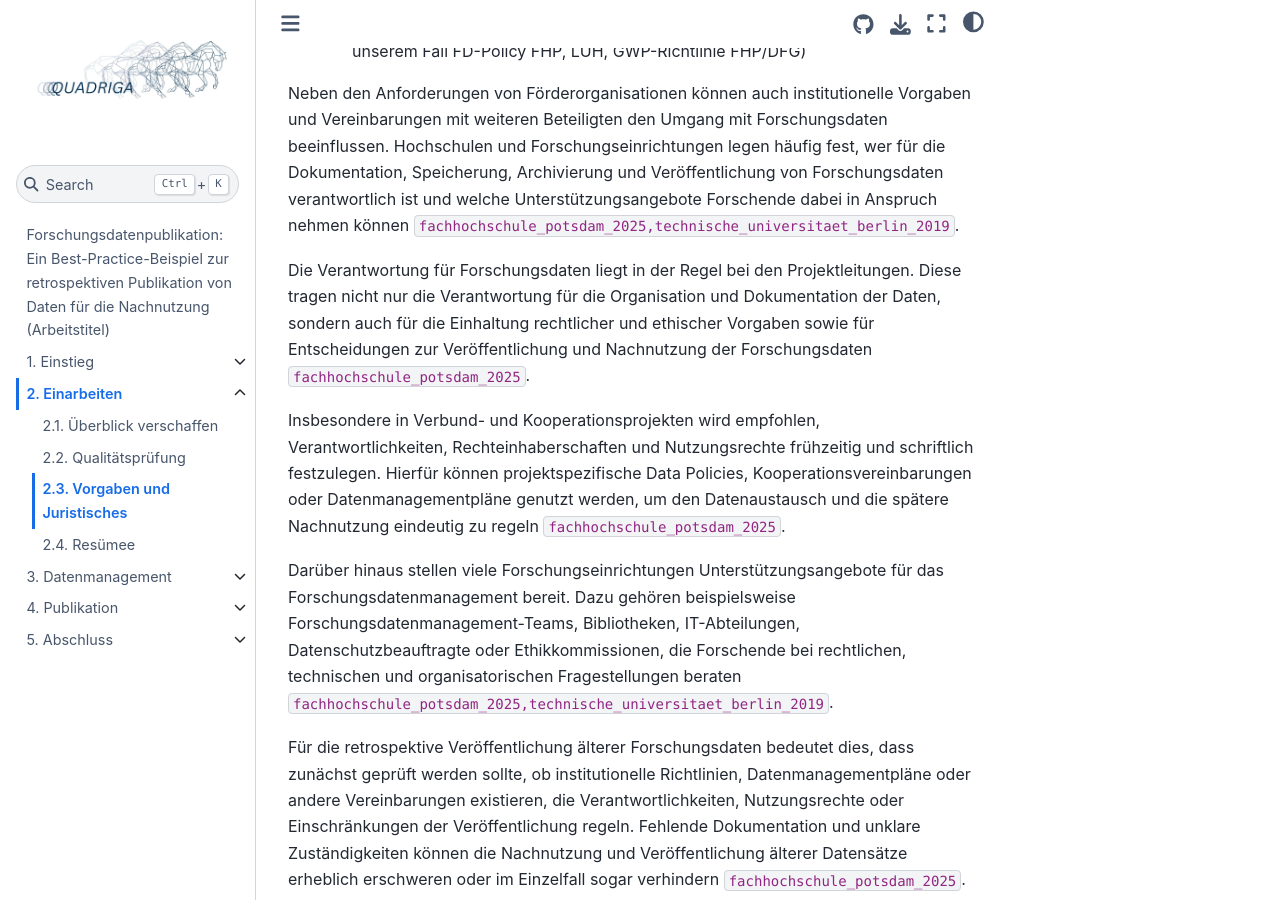
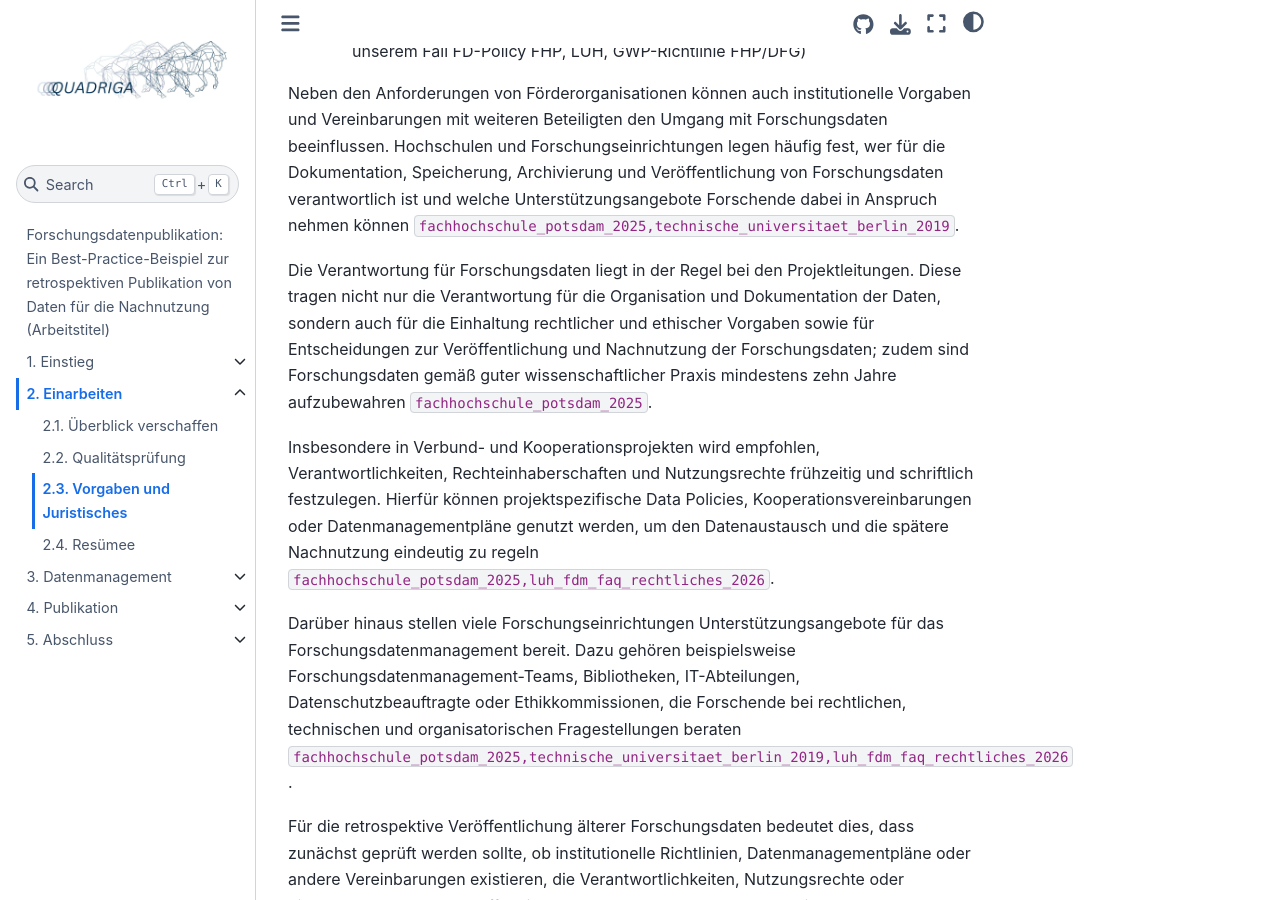
Before and after one commit to quadriga-dk/Tabelle-Fallstudie-4, a Jupyter Book: the page built from Kapitel2_Einarbeiten/vorgaben.md, in a window 1280 px wide and 900 px high, scrolled down 2681 px. Built offline with Jupyter Book 1.0.4 settings and Sphinx 7.4.7 and the Sphinx Book theme 1.1.4, drawn with Linux system fonts in a browser that asks for light colours; cross-references to code outside the pages are shown as plain code.

Commit message:
Update Vorgaben von Dritten

```diff
--- a/Kapitel2_Einarbeiten/vorgaben.md
+++ b/Kapitel2_Einarbeiten/vorgaben.md
@@ -56,11 +56,11 @@ Für die retrospektive Veröffentlichung älterer Forschungsdaten bedeutet dies,
 
 Neben den Anforderungen von Förderorganisationen können auch institutionelle Vorgaben und Vereinbarungen mit weiteren Beteiligten den Umgang mit Forschungsdaten beeinflussen. Hochschulen und Forschungseinrichtungen legen häufig fest, wer für die Dokumentation, Speicherung, Archivierung und Veröffentlichung von Forschungsdaten verantwortlich ist und welche Unterstützungsangebote Forschende dabei in Anspruch nehmen können {cite}`fachhochschule_potsdam_2025,technische_universitaet_berlin_2019`.
 
-Die Verantwortung für Forschungsdaten liegt in der Regel bei den Projektleitungen. Diese tragen nicht nur die Verantwortung für die Organisation und Dokumentation der Daten, sondern auch für die Einhaltung rechtlicher und ethischer Vorgaben sowie für Entscheidungen zur Veröffentlichung und Nachnutzung der Forschungsdaten {cite}`fachhochschule_potsdam_2025`.
+Die Verantwortung für Forschungsdaten liegt in der Regel bei den Projektleitungen. Diese tragen nicht nur die Verantwortung für die Organisation und Dokumentation der Daten, sondern auch für die Einhaltung rechtlicher und ethischer Vorgaben sowie für Entscheidungen zur Veröffentlichung und Nachnutzung der Forschungsdaten; zudem sind Forschungsdaten gemäß guter wissenschaftlicher Praxis mindestens zehn Jahre aufzubewahren {cite}`fachhochschule_potsdam_2025`.
 
-Insbesondere in Verbund- und Kooperationsprojekten wird empfohlen, Verantwortlichkeiten, Rechteinhaberschaften und Nutzungsrechte frühzeitig und schriftlich festzulegen. Hierfür können projektspezifische Data Policies, Kooperationsvereinbarungen oder Datenmanagementpläne genutzt werden, um den Datenaustausch und die spätere Nachnutzung eindeutig zu regeln {cite}`fachhochschule_potsdam_2025`.
+Insbesondere in Verbund- und Kooperationsprojekten wird empfohlen, Verantwortlichkeiten, Rechteinhaberschaften und Nutzungsrechte frühzeitig und schriftlich festzulegen. Hierfür können projektspezifische Data Policies, Kooperationsvereinbarungen oder Datenmanagementpläne genutzt werden, um den Datenaustausch und die spätere Nachnutzung eindeutig zu regeln {cite}`fachhochschule_potsdam_2025,luh_fdm_faq_rechtliches_2026`.
 
-Darüber hinaus stellen viele Forschungseinrichtungen Unterstützungsangebote für das Forschungsdatenmanagement bereit. Dazu gehören beispielsweise Forschungsdatenmanagement-Teams, Bibliotheken, IT-Abteilungen, Datenschutzbeauftragte oder Ethikkommissionen, die Forschende bei rechtlichen, technischen und organisatorischen Fragestellungen beraten {cite}`fachhochschule_potsdam_2025,technische_universitaet_berlin_2019`.
+Darüber hinaus stellen viele Forschungseinrichtungen Unterstützungsangebote für das Forschungsdatenmanagement bereit. Dazu gehören beispielsweise Forschungsdatenmanagement-Teams, Bibliotheken, IT-Abteilungen, Datenschutzbeauftragte oder Ethikkommissionen, die Forschende bei rechtlichen, technischen und organisatorischen Fragestellungen beraten {cite}`fachhochschule_potsdam_2025,technische_universitaet_berlin_2019,luh_fdm_faq_rechtliches_2026`.
 
 Für die retrospektive Veröffentlichung älterer Forschungsdaten bedeutet dies, dass zunächst geprüft werden sollte, ob institutionelle Richtlinien, Datenmanagementpläne oder andere Vereinbarungen existieren, die Verantwortlichkeiten, Nutzungsrechte oder Einschränkungen der Veröffentlichung regeln. Fehlende Dokumentation und unklare Zuständigkeiten können die Nachnutzung und Veröffentlichung älterer Datensätze erheblich erschweren oder im Einzelfall sogar verhindern {cite}`fachhochschule_potsdam_2025`.
 - Fachcommunity
```
